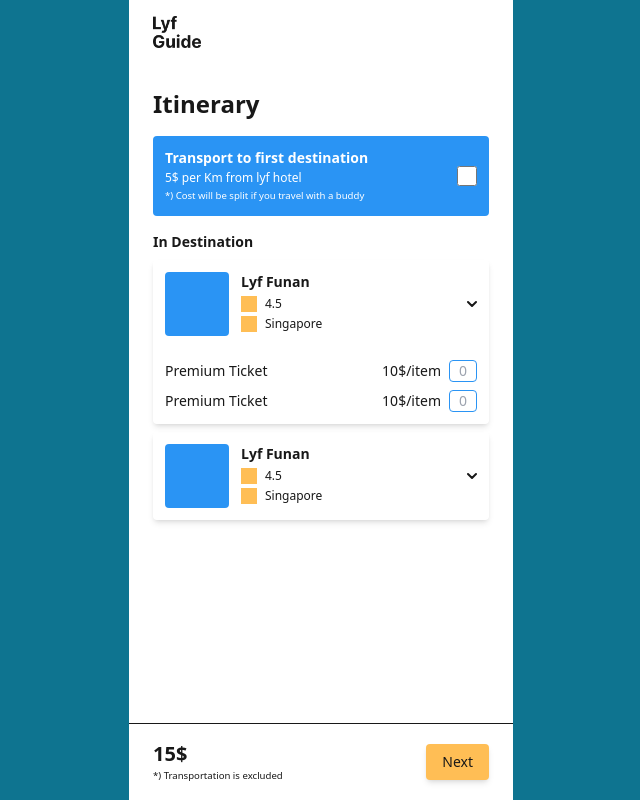
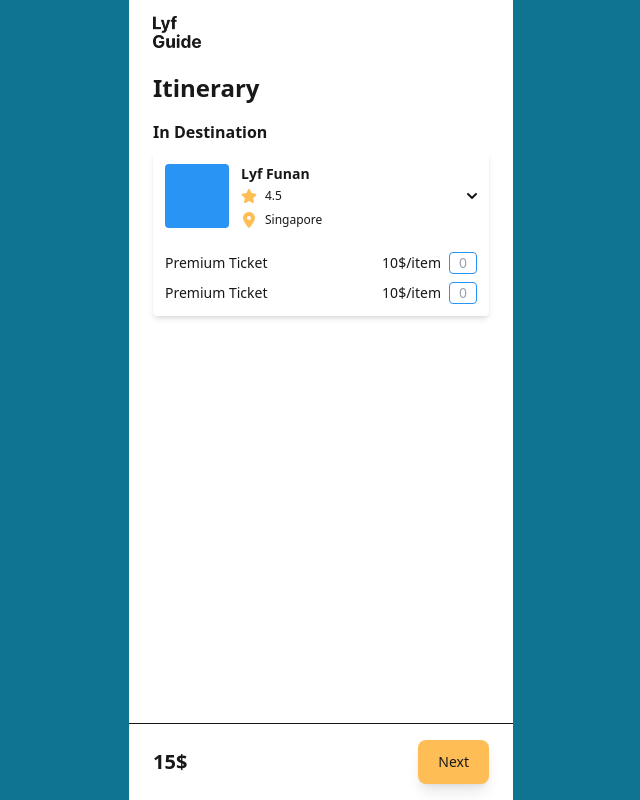
Before and after one commit to syahba/newbier-hackglobal, a React (Vite) app in the folder client/: page /market in a window 1280 px wide. Shown: the whole page, without its empty margins (319-959 px from the left). Built offline with nearby package versions, Linux system fonts and the light colour scheme.

Commit message:
not fixed

```diff
--- /dev/null
+++ b/client/src/components/itineraries/CardProduct.jsx
@@ -0,0 +1,71 @@
+import { FaStar } from "react-icons/fa";
+import { FaLocationDot } from "react-icons/fa6";
+
+function CardProduct({ data }) {
+  function formatTitle(title) {
+    const len = 20;
+    if (title.length > len) {
+      return title.slice(0, len) + "...";
+    }
+    return title;
+  }
+
+  return (
+    <div className="rounded shadow-md">
+      <div className="flex flex-grow gap-3 p-3">
+        <div className="w-16 h-16 rounded bg-blue"></div>
+        <div className="flex flex-col flex-grow gap-1">
+          <h5 className="text-sm font-bold">{formatTitle(data.name)}</h5>
+          <div className="flex gap-2 mb-1">
+            <FaStar className="w-4 h-4 text-yellow" />
+            {data.star}
+          </div>
+          <div className="flex gap-2">
+            <FaLocationDot className="w-4 h-4 text-yellow" />
+            Singapore
+          </div>
+        </div>
+        <div className="self-center">
+          <svg
+            className="ms-3 h-2.5 w-2.5"
+            aria-hidden="true"
+            xmlns="http://www.w3.org/2000/svg"
+            fill="none"
+            viewBox="0 0 10 6"
+          >
+            <path
+              stroke="currentColor"
+              stroke-linecap="round"
+              stroke-linejoin="round"
+              stroke-width="2"
+              d="m1 1 4 4 4-4"
+            />
+          </svg>
+        </div>
+      </div>
+
+      <div id="dropdown" className="flex flex-col gap-2 p-3">
+        <div className="flex items-center gap-2 text-sm">
+          <p className="flex-grow">Premium Ticket</p>
+          <p>10$/item</p>
+          <input
+            type="text"
+            className="px-1 py-0 text-center border rounded w-7 border-blue"
+            placeholder="0"
+          />
+        </div>
+        <div className="flex items-center gap-2 text-sm">
+          <p className="flex-grow">Premium Ticket</p>
+          <p>10$/item</p>
+          <input
+            type="text"
+            className="px-1 py-0 text-center border rounded w-7 border-blue"
+            placeholder="0"
+          />
+        </div>
+      </div>
+    </div>
+  );
+}
+
+export default CardProduct;
--- a/client/src/pages/Market.jsx
+++ b/client/src/pages/Market.jsx
@@ -1,91 +1,28 @@
+import { useNavigate } from "react-router-dom";
+import ButtonAction from "../components/buttons/ButtonAction";
 import HeaderLogo from "../components/headers/HeaderLogo"
+import CardProduct from "../components/itineraries/CardProduct"
 import Scroll from "../layouts/Scroll"
 
 function Market() {
+  const navigate = useNavigate();
+
+  const data = {
+    name: 'Lyf Funan',
+    star: '4.5'
+  };
+
   return (
     <Scroll>
       <HeaderLogo />
 
-      <div className="px-6 mt-6 mb-4">
+      <div className="px-6 mt-2 mb-4">
         <div className="flex items-center justify-between mb-4">
           <h1 className="text-2xl font-bold">Itinerary</h1>
         </div>
-        <div className="flex justify-between p-3 mb-4 text-white rounded bg-blue">
-          <label for="transport-destination" className="flex flex-grow flex-col gap-0.5">
-            <h5 className="text-sm font-bold">Transport to first destination</h5>
-            <p>5$ per Km from lyf hotel</p>
-            <p className="text-[0.6rem]">*) Cost will be split if you travel with a buddy</p>
-          </label>
-          <input type="checkbox" name="destination-transport" id="transport-destination" className="self-center w-5 h-5" />
-        </div>
         <div className="flex flex-col gap-2">
-          <h5 className="text-sm font-bold">In Destination</h5>
-          <div className="rounded shadow-md">
-            <div className="flex flex-grow gap-3 p-3">
-              <div className="w-16 h-16 rounded bg-blue"></div>
-              <div className="flex flex-col flex-grow gap-1">
-                <h5 className="text-sm font-bold">Lyf Funan</h5>
-                <div className="flex gap-2">
-                  <div className="inline-block w-4 h-4 bg-yellow"></div>
-                  4.5
-                </div>
-                <div className="flex gap-2">
-                  <div className="inline-block w-4 h-4 bg-yellow"></div>
-                  Singapore
-                </div>
-              </div>
-              <div className="self-center">
-                <svg className="ms-3 h-2.5 w-2.5" aria-hidden="true" xmlns="http://www.w3.org/2000/svg" fill="none" viewBox="0 0 10 6">
-                  <path stroke="currentColor" stroke-linecap="round" stroke-linejoin="round" stroke-width="2" d="m1 1 4 4 4-4" />
-                </svg>
-              </div>
-            </div>
-            <div id="dropdown" className="flex flex-col gap-2 p-3">
-              <div className="flex items-center gap-2 text-sm">
-                <p className="flex-grow">Premium Ticket</p>
-                <p>10$/item</p>
-                <input type="text" className="px-1 py-0 text-center border rounded w-7 border-blue" placeholder="0" />
-              </div>
-              <div className="flex items-center gap-2 text-sm">
-                <p className="flex-grow">Premium Ticket</p>
-                <p>10$/item</p>
-                <input type="text" className="px-1 py-0 text-center border rounded w-7 border-blue" placeholder="0" />
-              </div>
-            </div>
-          </div>
-          <div className="rounded shadow-md">
-            <div className="flex flex-grow gap-3 p-3">
-              <div className="w-16 h-16 rounded bg-blue"></div>
-              <div className="flex flex-col flex-grow gap-1">
-                <h5 className="text-sm font-bold">Lyf Funan</h5>
-                <div className="flex gap-2">
-                  <div className="inline-block w-4 h-4 bg-yellow"></div>
-                  4.5
-                </div>
-                <div className="flex gap-2">
-                  <div className="inline-block w-4 h-4 bg-yellow"></div>
-                  Singapore
-                </div>
-              </div>
-              <div className="self-center">
-                <svg className="ms-3 h-2.5 w-2.5" aria-hidden="true" xmlns="http://www.w3.org/2000/svg" fill="none" viewBox="0 0 10 6">
-                  <path stroke="currentColor" stroke-linecap="round" stroke-linejoin="round" stroke-width="2" d="m1 1 4 4 4-4" />
-                </svg>
-              </div>
-            </div>
-            <div className="flex flex-col hidden gap-2 p-3">
-              <div className="flex items-center gap-2 text-sm">
-                <p className="flex-grow">Premium Ticket</p>
-                <p>10$/item</p>
-                <input type="text" className="px-1 py-0 text-center border rounded w-7 border-blue" placeholder="0" />
-              </div>
-              <div className="flex items-center gap-2 text-sm">
-                <p className="flex-grow">Premium Ticket</p>
-                <p>10$/item</p>
-                <input type="text" className="px-1 py-0 text-center border rounded w-7 border-blue" placeholder="0" />
-              </div>
-            </div>
-          </div>
+          <h5 className="text-base font-bold">In Destination</h5>
+          <CardProduct data={data} />
         </div>
       </div>
 
@@ -93,9 +30,9 @@
         <div className="flex items-center justify-between w-full h-full px-6 py-4">
           <div>
             <h1 className="text-xl font-bold">15$</h1>
-            <p className="text-[0.6rem]">*) Transportation is excluded</p>
           </div>
-          <button className="w-auto px-4 py-2 text-sm rounded shadow-md h-fit bg-yellow">Next</button>
+
+          <ButtonAction text={'Next'} onClick={() => navigate('/transaction')} />
         </div>
       </div>
     </Scroll>
```
